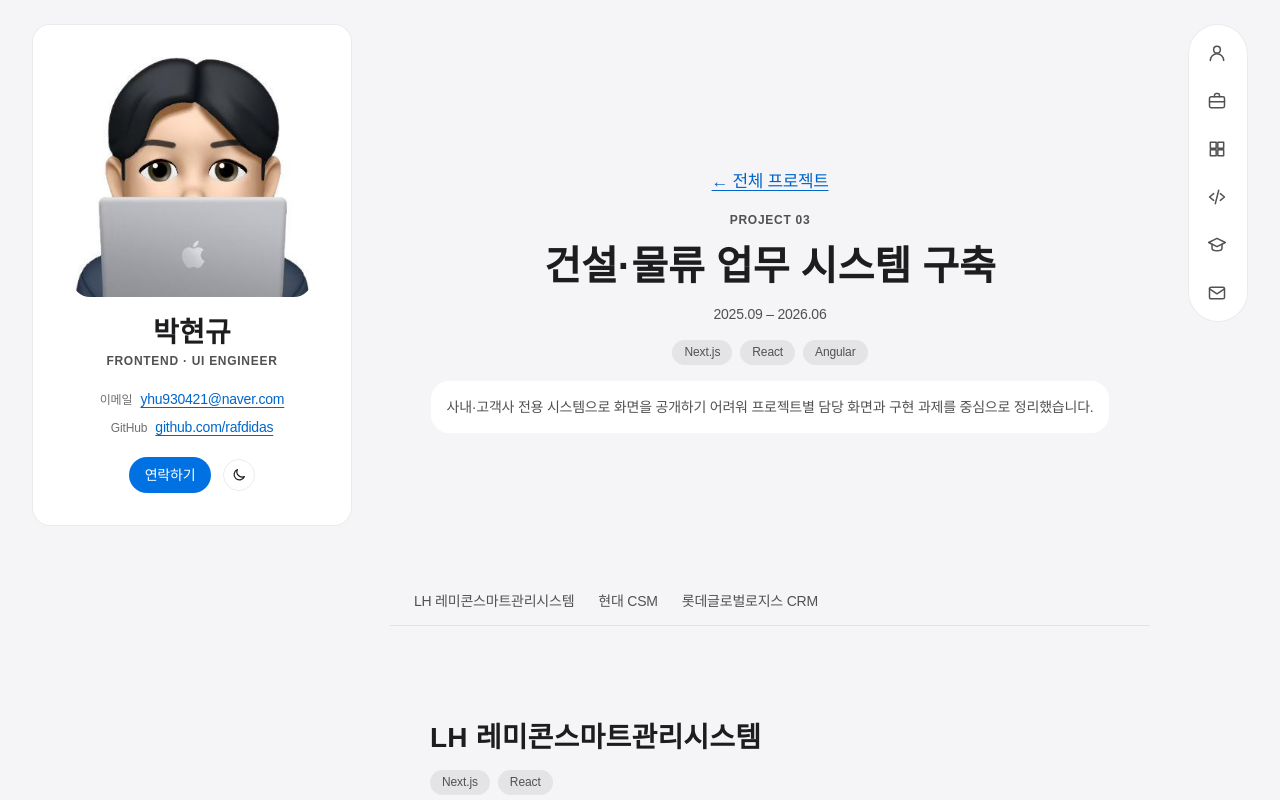
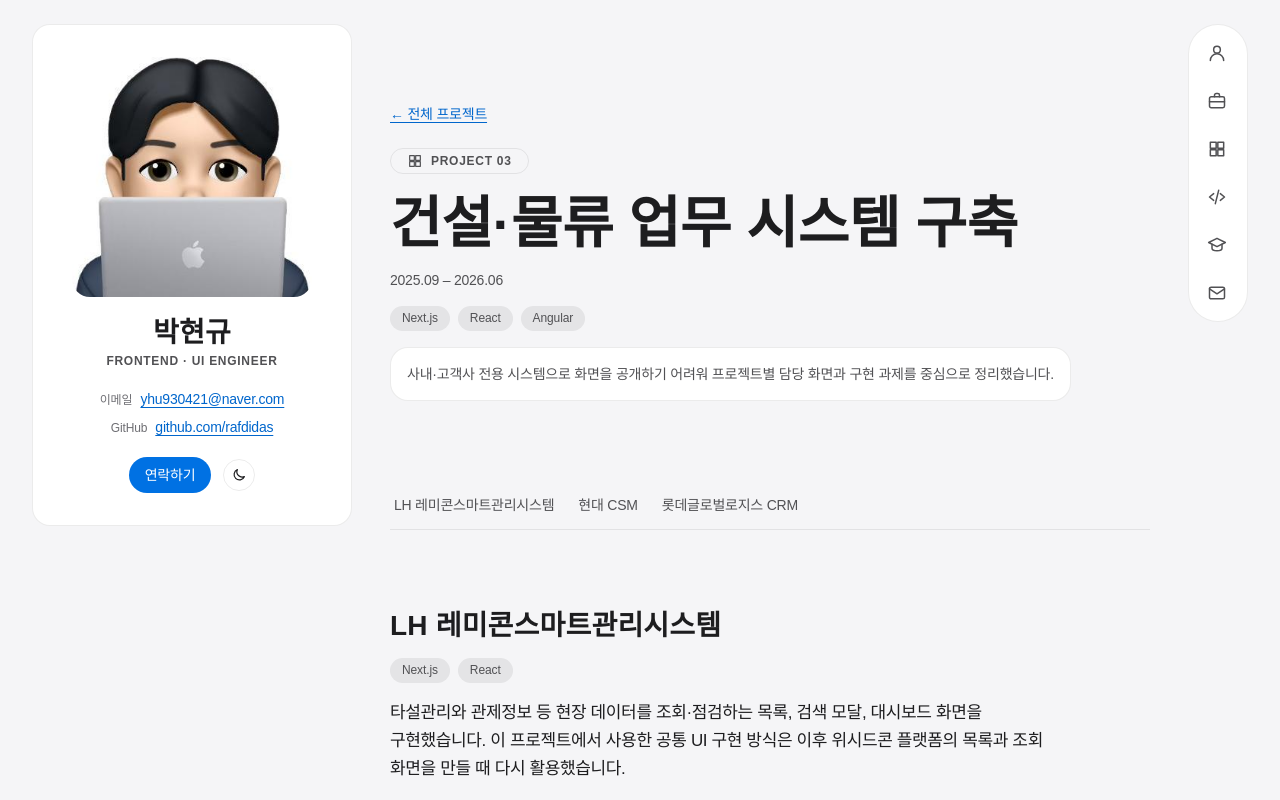
Before and after one commit to Rafdidas/about_me, a Next.js app: page /projects/construction-logistics-systems in a window 1280 px wide. Shown: the top 800 px of the page. Built offline with nearby package versions, Linux system fonts and the light colour scheme; a web font is replaced by a local one.

Commit message:
feat: 프로젝트 상세·404를 섹션 머리와 3단 셸 구조로 전환

```diff
--- a/src/app/not-found.module.scss
+++ b/src/app/not-found.module.scss
@@ -1,17 +1,10 @@
 @use "../styles/mixins" as *;
-
-.content {
-  display: grid;
-  justify-items: center;
-  gap: var(--space-4);
-  text-align: center;
-}
-
-.title {
-  @include text(section);
-}
 
 .body {
   color: var(--band-sub);
   @include text(lead);
 }
+
+.action {
+  margin-top: var(--space-8);
+}
--- a/src/components/LocalNav/LocalNav.module.scss
+++ b/src/components/LocalNav/LocalNav.module.scss
@@ -12,21 +12,19 @@
   &::-webkit-scrollbar {
     display: none;
   }
+
+  @include up(lg) {
+    top: 0;
+  }
 }
 
 .list {
   display: flex;
+  align-items: center;
   gap: var(--space-6);
-  max-width: var(--band-max);
   height: var(--local-nav-height);
-  margin-inline: auto;
-  padding-inline: var(--space-5);
-  align-items: center;
+  padding-inline: var(--space-1);
   white-space: nowrap;
-
-  @include up(md) {
-    padding-inline: var(--space-6);
-  }
 }
 
 .link {
--- a/src/components/ProjectBody/ProjectBody.module.scss
+++ b/src/components/ProjectBody/ProjectBody.module.scss
@@ -4,7 +4,6 @@
   display: grid;
   gap: var(--space-16);
   max-width: var(--reading-max);
-  margin-inline: auto;
 }
 
 .section {
--- a/src/components/ProjectBody/ProjectBody.tsx
+++ b/src/components/ProjectBody/ProjectBody.tsx
@@ -1,4 +1,4 @@
-import { Band } from "@/components/Band/Band";
+import { Section } from "@/components/Section/Section";
 import { TagList } from "@/components/Tag/Tag";
 import { TextLink } from "@/components/TextLink/TextLink";
 import { Tile } from "@/components/Tile/Tile";
@@ -11,7 +11,7 @@ export function ProjectBody({ project }: { project: Project }) {
   const evidence = getEvidenceLinks(project);
 
   return (
-    <Band tone="canvas">
+    <Section>
       <div className={styles.reading}>
         {project.sections.map((section, index) => {
           const id = sectionId(index);
@@ -57,6 +57,6 @@ export function ProjectBody({ project }: { project: Project }) {
           </section>
         ) : null}
       </div>
-    </Band>
+    </Section>
   );
 }
--- a/src/components/ProjectGallery/ProjectGallery.tsx
+++ b/src/components/ProjectGallery/ProjectGallery.tsx
@@ -1,5 +1,5 @@
 import Image from "next/image";
-import { Band } from "@/components/Band/Band";
+import { Section } from "@/components/Section/Section";
 import { uiCopy } from "@/data/site";
 import type { ProjectImage } from "@/data/types";
 import styles from "./ProjectGallery.module.scss";
@@ -8,7 +8,7 @@ export function ProjectGallery({ images }: { images?: ProjectImage[] }) {
   if (!images || images.length === 0) return null;
 
   return (
-    <Band tone="white">
+    <Section>
       <ul className={styles.gallery} aria-label={uiCopy.galleryLabel}>
         {images.map((image, index) => (
           <li key={image.src} className={styles.item}>
@@ -17,12 +17,12 @@ export function ProjectGallery({ images }: { images?: ProjectImage[] }) {
               alt={image.alt}
               width={image.width}
               height={image.height}
-              sizes="(min-width: 1024px) 980px, 100vw"
+              sizes="(min-width: 1024px) 760px, 100vw"
               priority={index === 0}
             />
           </li>
         ))}
       </ul>
-    </Band>
+    </Section>
   );
 }
--- a/src/components/ProjectHeader/ProjectHeader.module.scss
+++ b/src/components/ProjectHeader/ProjectHeader.module.scss
@@ -1,20 +1,15 @@
 @use "../../styles/mixins" as *;
+
+.back {
+  margin-bottom: var(--space-6);
+  @include text(body-sm);
+}
 
 .content {
   display: grid;
-  justify-items: center;
+  justify-items: start;
   gap: var(--space-4);
-  text-align: center;
-}
-
-.label {
-  color: var(--band-sub);
-  @include text(overline);
-}
-
-.title {
-  max-width: var(--band-max);
-  @include text(section);
+  margin-top: calc(var(--space-6) * -1);
 }
 
 .meta {
@@ -22,24 +17,18 @@
   @include text(body-sm);
 }
 
-.tags {
-  justify-content: center;
-}
-
 .note {
-  max-width: var(--reading-max);
   padding: var(--space-4);
+  border: 1px solid var(--band-border);
   border-radius: var(--radius-tile);
   background: var(--band-tile);
   color: var(--band-sub);
-  text-align: left;
   @include text(body-sm);
 }
 
 .links {
   display: flex;
   flex-wrap: wrap;
-  justify-content: center;
   gap: var(--space-3);
   margin-top: var(--space-2);
 }
--- a/src/components/ProjectHeader/ProjectHeader.tsx
+++ b/src/components/ProjectHeader/ProjectHeader.tsx
@@ -1,5 +1,6 @@
-import { Band } from "@/components/Band/Band";
 import { PillButton } from "@/components/PillButton/PillButton";
+import { Section } from "@/components/Section/Section";
+import { SectionHeader } from "@/components/SectionHeader/SectionHeader";
 import { TagList } from "@/components/Tag/Tag";
 import { TextLink } from "@/components/TextLink/TextLink";
 import { uiCopy } from "@/data/site";
@@ -12,18 +13,22 @@ export function ProjectHeader({ project }: { project: Project }) {
   const links = getPrimaryLinks(project);
 
   return (
-    <Band tone="canvas" labelledBy="project-title" spacious>
+    <Section labelledBy="project-title">
+      <p className={styles.back}>
+        <TextLink href="/#projects">{uiCopy.backToProjects}</TextLink>
+      </p>
+      <SectionHeader
+        headingId="project-title"
+        icon="projects"
+        heading={{ label: project.label, title: project.title }}
+        level={1}
+      />
       <div className={styles.content}>
-        <TextLink href="/#projects">{uiCopy.backToProjects}</TextLink>
-        <p className={styles.label}>{project.label}</p>
-        <h1 id="project-title" className={styles.title}>
-          {project.title}
-        </h1>
         <p className={styles.meta}>
           {formatPeriod(project.period)}
           {project.role ? ` · ${project.role}` : null}
         </p>
-        <TagList items={project.stack} className={styles.tags} />
+        <TagList items={project.stack} />
         {project.note ? <p className={styles.note}>{project.note}</p> : null}
         {links.length > 0 ? (
           <ul className={styles.links} aria-label={uiCopy.projectLinksLabel}>
@@ -37,6 +42,6 @@ export function ProjectHeader({ project }: { project: Project }) {
           </ul>
         ) : null}
       </div>
-    </Band>
+    </Section>
   );
 }
--- a/src/components/ProjectPager/ProjectPager.tsx
+++ b/src/components/ProjectPager/ProjectPager.tsx
@@ -1,5 +1,5 @@
 import Link from "next/link";
-import { Band } from "@/components/Band/Band";
+import { Section } from "@/components/Section/Section";
 import { Tile } from "@/components/Tile/Tile";
 import { uiCopy } from "@/data/site";
 import type { Project } from "@/data/types";
@@ -11,7 +11,7 @@ export function ProjectPager({ prev, next }: ProjectPagerProps) {
   if (!prev && !next) return null;
 
   return (
-    <Band tone="white">
+    <Section>
       <nav aria-label={uiCopy.pagerLabel}>
         <ul className={styles.list}>
           {prev ? (
@@ -36,6 +36,6 @@ export function ProjectPager({ prev, next }: ProjectPagerProps) {
           ) : null}
         </ul>
       </nav>
-    </Band>
+    </Section>
   );
 }
```
Also changed, not shown: src/app/not-found.tsx (+12 -8 lines).
